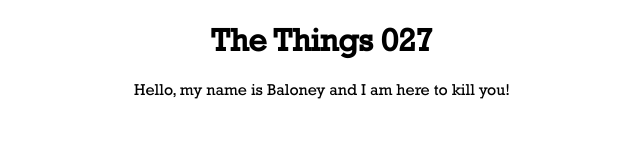
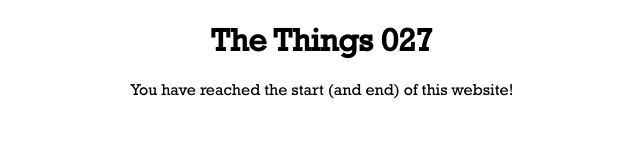
Before and after one commit to TheThings027/TheThings027.github.io, a plain HTML site: page index.html in a window 1280 px wide. Shown: the full height of the page, 318-958 px from the left. Drawn offline with Linux system fonts and the light colour scheme.

Commit message:
Update index.html
Makes the homepage...         ...well more friendly. Yeah, that.

```diff
--- a/index.html
+++ b/index.html
@@ -25,7 +25,7 @@
     </div>
     <div>
 <article class='text1' style='text-align: center;'>
-Hello, my name is Baloney and I am here to kill you!
+You have reached the start (and end) of this website!
 </article>
     </div>
   </body>
```
